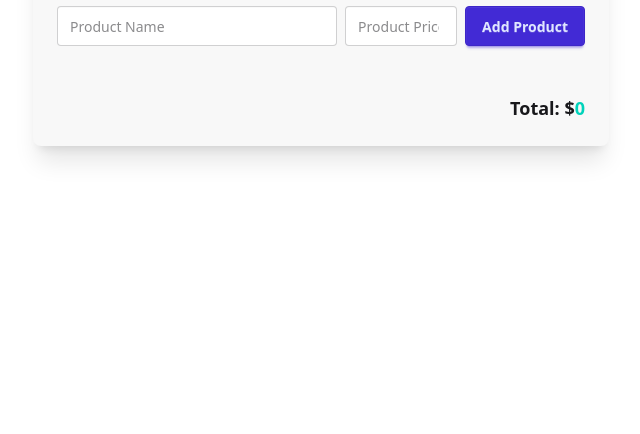
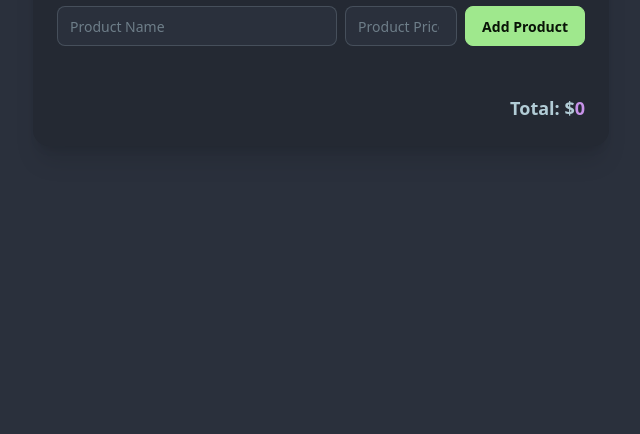
Before and after one commit to Robb-Designs/Dynamic-Content-Creation, a plain HTML site: page index.html in a window 1280 px wide. Shown: the part 366-800 px from the top of the page, without its empty margins (319-959 px from the left). Drawn offline with nearby package versions, Linux system fonts and the light colour scheme.

Commit message:
set styling theme in html

```diff
--- a/index.html
+++ b/index.html
@@ -1,5 +1,5 @@
 <!DOCTYPE html>
-<html lang="en">
+<html lang="en" data-theme="dim">
 
 <head>
     <meta charset="UTF-8">
```
